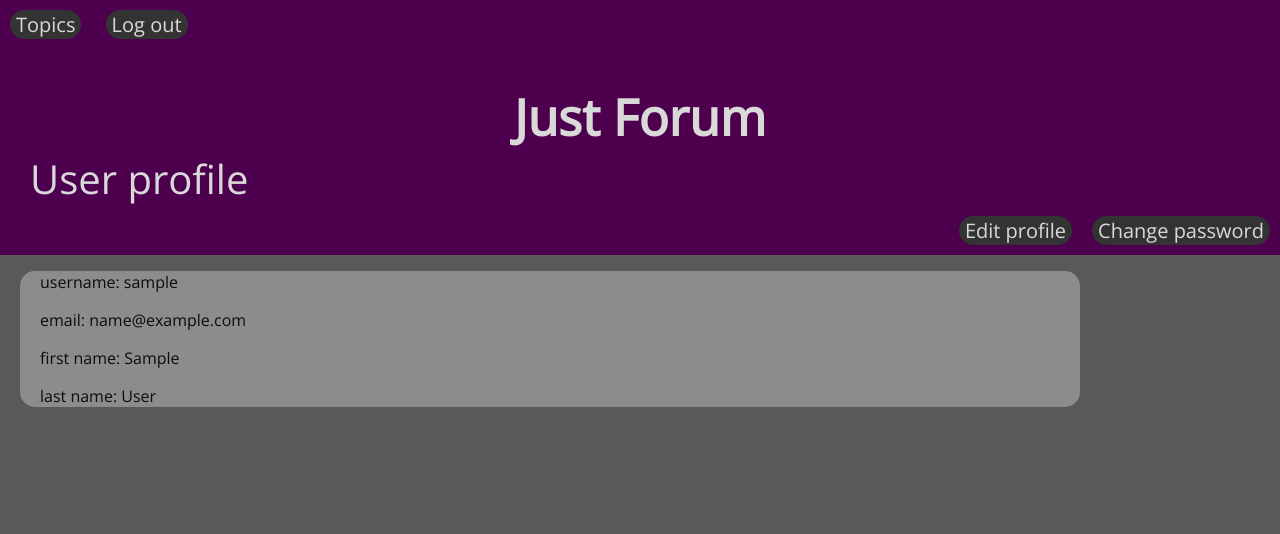
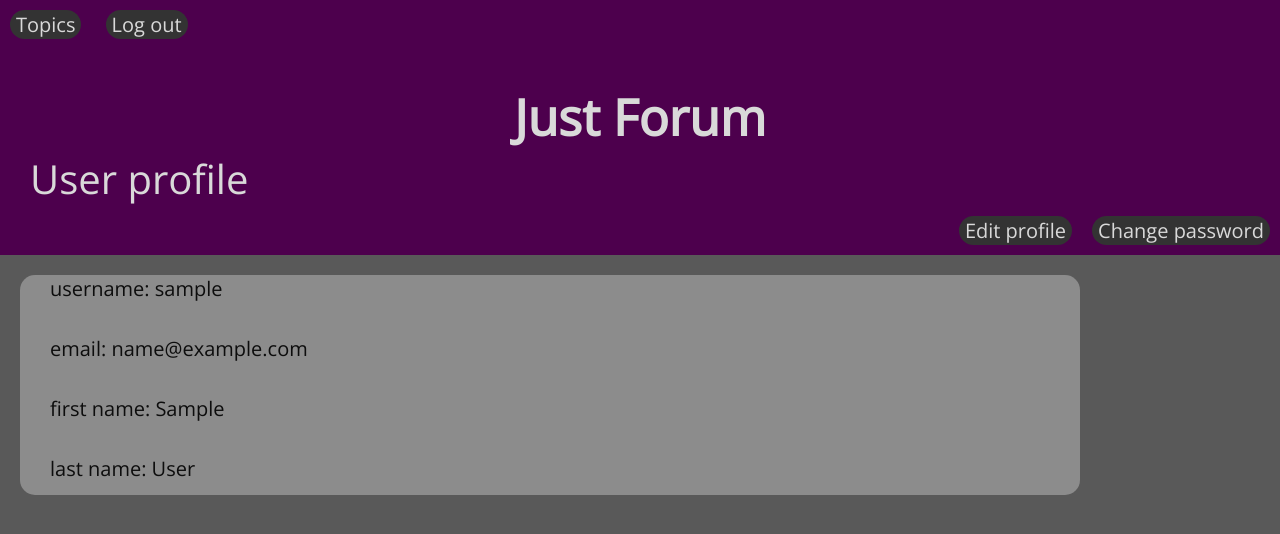
Before and after one commit to pbartkowicz/forum_app, a Django app: page /forum/user_profile/1/ in a window 1280 px wide. Shown: the top 534 px of the page. Run offline with Django 3.2, Linux system fonts and the light colour scheme; the visitor is signed in with stand-in values (Sample User, id 1).

Commit message:
fixed text breaking

```diff
--- a/forum/static/base.css
+++ b/forum/static/base.css
@@ -40,14 +40,12 @@ body {
 
 .panel {
     background-color: #8c8c8c;
-    padding: 12px, 20px;
     outline: none;
     border-radius: 15px;
     border: none;
     min-width: 1000px;
     min-height: 80px;
     text-align: left;
-    text-indent: 20px;
     margin-right: 200px;
     margin-left: 20px;
     margin-top: 10px;
@@ -55,10 +53,15 @@ body {
 }
 
 .topic {
+    padding-left: 20px;
+    padding-right: 20px;
     font-size: 20px;
+    white-space: pre-wrap;
+    word-wrap: break-word;
 }
 
 .date {
+    padding-left: 20px;
     margin-top: 20px;
     margin-bottom: 10px;
     font-size: 15px;
@@ -66,14 +69,12 @@ body {
 
 .comment-panel {
     background-color: #8c8c8c;
-    padding: 12px, 20px;
     outline: none;
     border-radius: 15px;
     border: none;
     min-width: 1000px;
     min-height: 80px;
     text-align: left;
-    text-indent: 20px;
     margin-right: 200px;
     margin-left: 60px;
     margin-top: 10px;
@@ -87,23 +88,25 @@ h1 {
     margin-bottom: 0px;
 }
 
-.char-field[type=text] {
+textarea {
     background-color: #8c8c8c;
     font-family: Open Sans;
     font-size: 20px;
     padding: 12px 20px;
     outline: none;
     min-width: 1000px;
-    min-height: 50px;
+    height: 250px;
     border-radius: 15px;
+    box-sizing: border-box;
     border: 4px solid #333333;
+    resize: none;
     margin-right: 200px;
     margin-left: 20px;
     margin-top: 10px;
     margin-bottom: 10px;
 }
 
-.text-field[type=text] {
+input {
     background-color: #8c8c8c;
     font-family: Open Sans;
     font-size: 20px;
@@ -139,7 +142,18 @@ button {
 }
 
 .login {
-    margin-top: 10px;
+    margin-top: 20px;
     margin-bottom: 10px;
     margin-left: 10px;
+    font-size: 20px;
+    min-width: 1000px;
+    min-height: 40px;
 }
+
+.word-wrap {
+    word-wrap: break-word;
+}
+
+.user-profile {
+    padding-left: 20px;
+}
--- a/forum/templates/forum/user_profile.html
+++ b/forum/templates/forum/user_profile.html
@@ -12,13 +12,15 @@
     </form>
     </div>
     <div class="panel">
-    <p>username: {{user.username}}</p>
-    <p>email: {{user.email}}</p>
+        <div class="user-profile">
+    <div class="login">username: {{user.username}}</div>
+    <div class="login">email: {{user.email}}</div>
     {% if user.first_name %}
-    <p>first name: {{user.first_name}}</p>
+    <div class="login">first name: {{user.first_name}}</div>
     {% endif %}
     {% if user.last_name %}
-    <p>last name: {{user.last_name}}</p>
+    <div class="login">last name: {{user.last_name}}</div>
+            </div>
         </div>
     {% endif %}
 {% endblock %}
```
Also changed, not shown: forum/forms.py (+0 -9 lines).
